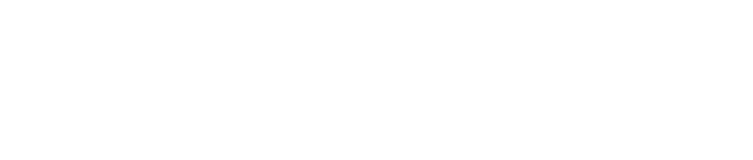
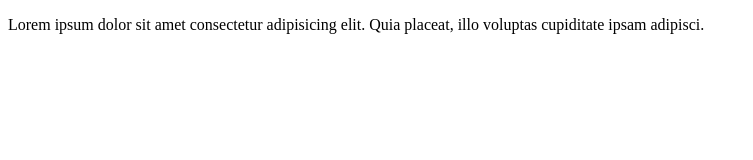
Before and after one commit to SemaAbdullayeva/website, a plain HTML site: page index.html in a window 1280 px wide. Shown: the whole page, without its empty margins (0-753 px from the left). Drawn offline with Linux system fonts and the light colour scheme.

Commit message:
Update index.html

```diff
--- a/index.html
+++ b/index.html
@@ -7,6 +7,6 @@
     <title>Document</title>
 </head>
 <body>
-
+    <p>Lorem ipsum dolor sit amet consectetur adipisicing elit. Quia placeat, illo voluptas cupiditate ipsam adipisci.</p>
 </body>
 </html>
```
